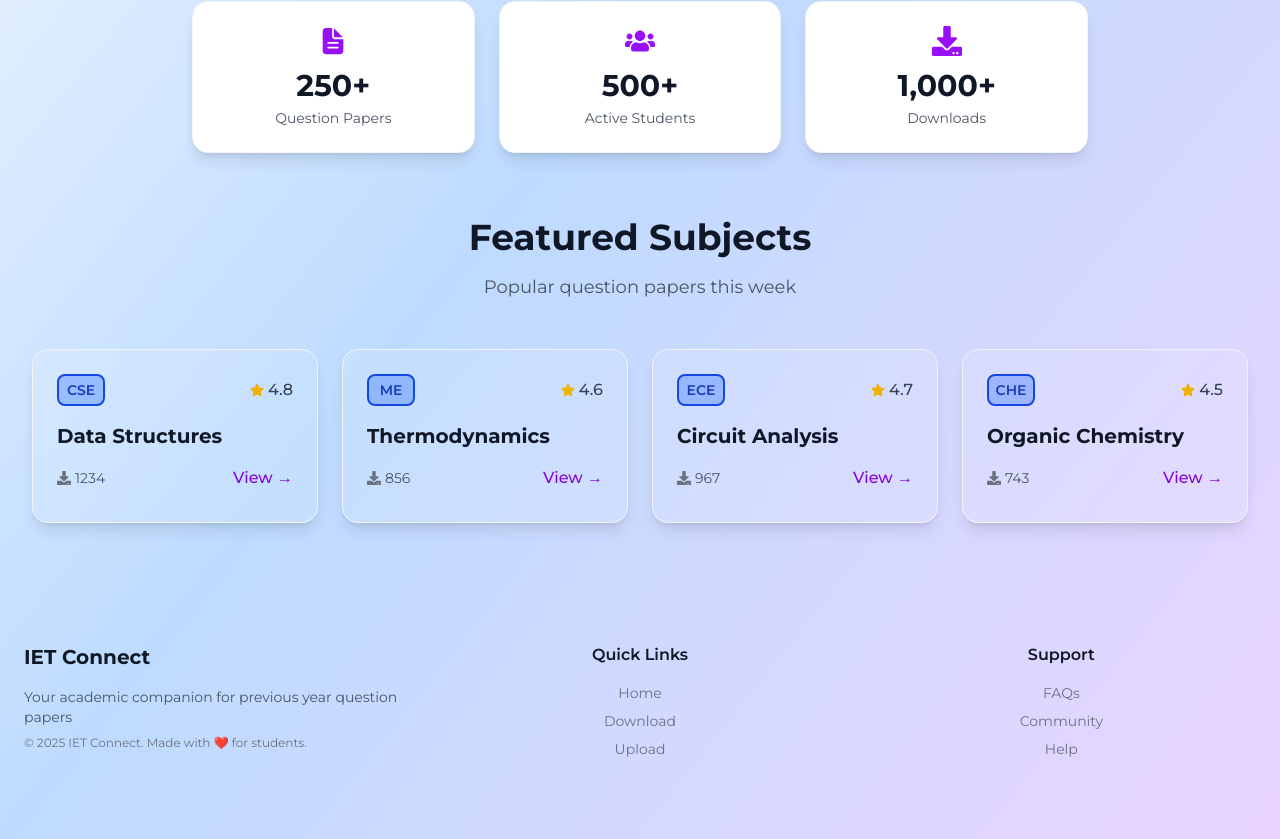
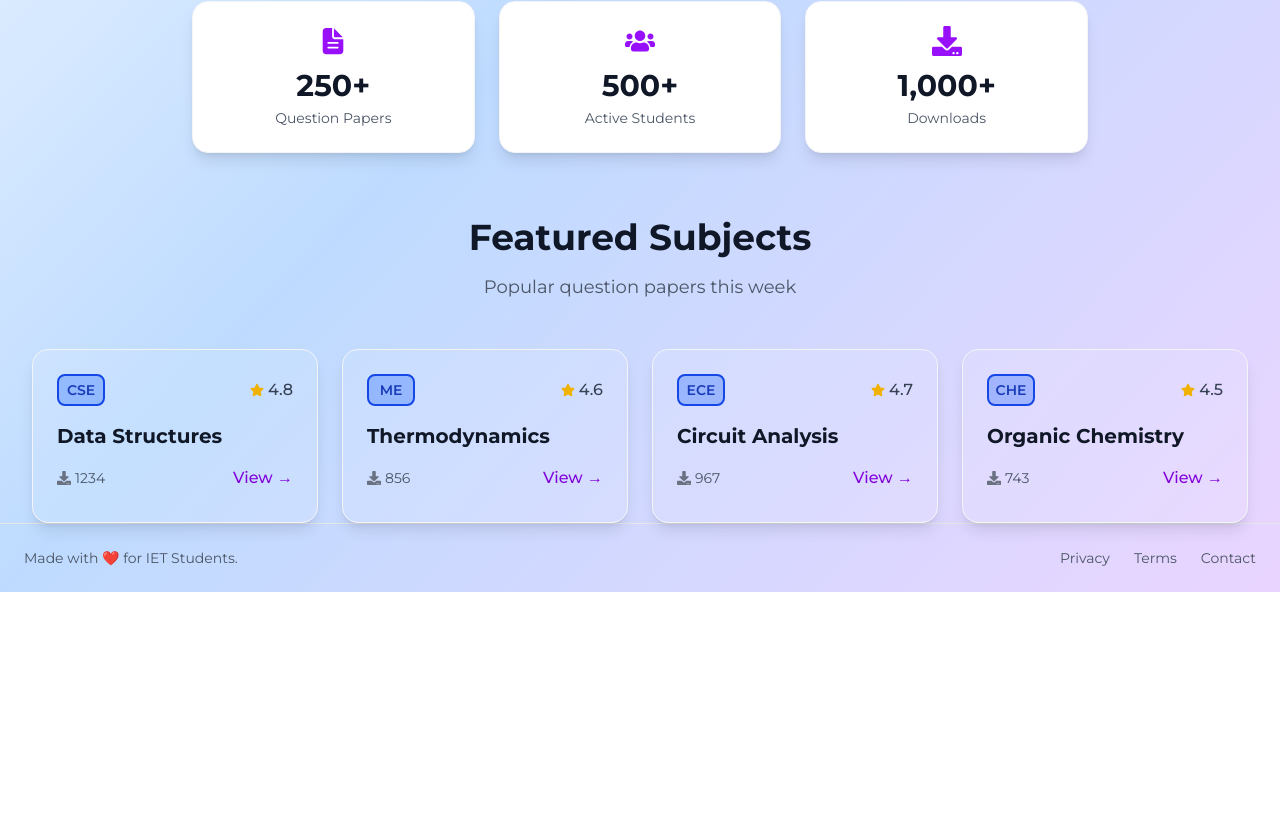
Before and after one commit to yasirakhlaque/IET-Connect, a React (Vite) app in the folder frontend/: page / in a window 1280 px wide. Shown: the part 761-1600 px from the top of the page. After the commit the page ends 1353 px from the top, so only its background shows below. Built offline with nearby package versions, Linux system fonts and the light colour scheme; no server answers; a web font is replaced by a local one.

Commit message:
Added new footer design

```diff
--- a/frontend/src/App.css
+++ b/frontend/src/App.css
@@ -3,10 +3,6 @@
 * {
   box-sizing: border-box;
   font-family: "Montserrat", sans-serif;
-}
-
-a {
-  all: unset;
 }
 
 ::selection {
@@ -24,51 +20,9 @@ a {
   }
 }
 
-/* nav {
-  animation: loading .5s ease-in-out;
-}
-
-nav .logo {
+.load {
   animation: loading 1s ease-in-out;
 }
-
-nav li:nth-child(1) {
-  animation: loading 1s ease-in-out;
-}
-
-nav li:nth-child(2) {
-  animation: loading 1.2s ease-in-out;
-}
-
-nav li:nth-child(3) {
-  animation: loading 1.4s ease-in-out;
-}
-
-nav button:nth-child(1) {
-  animation: loading 1.6s ease-in-out;
-}
-
-nav button:nth-child(2) {
-  animation: loading 1.8s ease-in-out;
-}
-div .image-load {
-  animation: loading 1s ease-in-out;
-}
-
-div .heading-load {
-  animation: loading 1s ease-in-out;
-}
-div .para-load {
-  animation: loading 1.2s ease-in-out;
-}
-div .button-load {
-  animation: loading 1.4s ease-in-out;
-} */
-
-.load{
-   animation: loading 1s ease-in-out ;
-}
-
 
 @keyframes loading {
   0% {
--- a/frontend/src/components/Footer.jsx
+++ b/frontend/src/components/Footer.jsx
@@ -16,67 +16,47 @@ export default function Footer() {
         { name: "Community", link: "/community" },
         { name: "Help", link: "/help" },
     ]
+    return (
+        <footer className={`mt-auto py-6 px-6 border-t ${theme === "dark"
+            ? "border-white/[0.08]"
+            : "border-gray-200"
+            }`}>
+            <div className="max-w-7xl mx-auto">
+                <div className="flex flex-col md:flex-row justify-between items-center gap-4">
+                    {/* Copyright */}
+                    <p className={`text-sm ${theme === "dark" ? "text-gray-400" : "text-gray-600"}`}>
+                        Made with ❤️ for IET Students.
+                    </p>
 
-    return (
-        <footer className="pb-12 pt-30 px-6">
-            <div className="max-w-7xl mx-auto">
-                <div className="grid grid-cols-1 md:grid-cols-3 gap-8 mb-8">
-                    {/* Brand Section */}
-                    <div>
-                        <div className="flex items-center gap-2 mb-4">
-                            <span className={`font-bold text-xl ${theme === "dark" ? "text-white" : "text-gray-900"
-                                }`}>
-                                IET Connect
-                            </span>
-                        </div>
-                        <p className={`text-sm ${theme === "dark" ? "text-gray-400" : "text-gray-600"
-                            }`}>
-                            Your academic companion for previous year question papers
-                        </p>
-                        <p className={`text-xs mt-2 ${theme === "dark" ? "text-gray-500" : "text-gray-500"
-                            }`}>
-                            © 2025 IET Connect. Made with ❤️ for students.
-                        </p>
-                    </div>
-
-                    {/* Quick Links */}
-                    <div className="text-center">
-                        <h3 className={`font-semibold mb-4 ${theme === "dark" ? "text-white" : "text-gray-900"
-                            }`}>
-                            Quick Links
-                        </h3>
-                        <ul className="space-y-2">
-                            {option1.map((item, index) => (
-                                <li key={index} className={`text-sm transition-colors cursor-pointer hover:text-purple-400 ${theme === "dark"
-                                    ? "text-white"
-                                    : "text-gray-500"
-                                    }`}>
-                                    <Link to={item.link}>
-                                        {item.name}
-                                    </Link>
-                                </li>
-                            ))}
-                        </ul>
-                    </div>
-
-                    {/* Support */}
-                    <div className="text-center">
-                        <h3 className={`font-semibold mb-4 ${theme === "dark" ? "text-white" : "text-gray-900"
-                            }`}>
-                            Support
-                        </h3>
-                        <ul className="space-y-2">
-                            {option2.map((item, index) => (
-                                <li key={index} className={`text-sm transition-colors cursor-pointer hover:text-purple-400 ${theme === "dark"
-                                    ? "text-white"
-                                    : "text-gray-500"
-                                    }`}>
-                                    <Link to={item.link}>
-                                        {item.name}
-                                    </Link>
-                                </li>
-                            ))}
-                        </ul>
+                    {/* Links */}
+                    <div className="flex gap-6">
+                        <a
+                            href="#"
+                            className={`text-sm transition-colors ${theme === "dark"
+                                ? "text-gray-400 hover:text-purple-400"
+                                : "text-gray-600 hover:text-purple-600"
+                                }`}
+                        >
+                            Privacy
+                        </a>
+                        <a
+                            href="#"
+                            className={`text-sm transition-colors ${theme === "dark"
+                                ? "text-gray-400 hover:text-purple-400"
+                                : "text-gray-600 hover:text-purple-600"
+                                }`}
+                        >
+                            Terms
+                        </a>
+                        <a
+                            href="#"
+                            className={`text-sm transition-colors ${theme === "dark"
+                                ? "text-gray-400 hover:text-purple-400"
+                                : "text-gray-600 hover:text-purple-600"
+                                }`}
+                        >
+                            Contact
+                        </a>
                     </div>
                 </div>
             </div>
```
